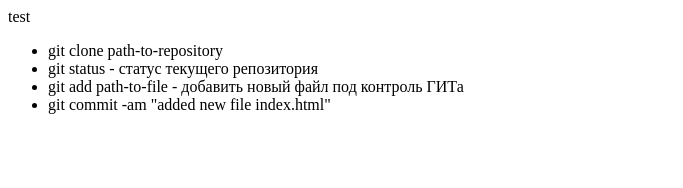
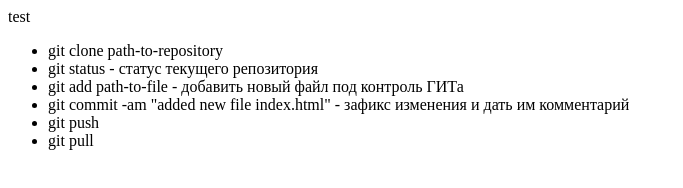
Before and after one commit to Rusonit/socialNetwork, a plain HTML site: page index.html in a window 1280 px wide. Shown: the whole page, without its empty margins (0-683 px from the left). Drawn offline with Linux system fonts and the light colour scheme.

Commit message:
added file index.html

```diff
--- a/index.html
+++ b/index.html
@@ -5,7 +5,9 @@
         <li>git clone path-to-repository</li>
         <li>git status - статус текущего репозитория</li>
         <li>git add path-to-file - добавить новый файл под контроль ГИТа</li>
-        <li>git commit -am "added new file index.html"</li>
+        <li>git commit -am "added new file index.html" - зафикс изменения и дать им  комментарий</li>
+        <li>git push </li>
+        <li>git pull </li>
     </ul>
 
 </div>
```
